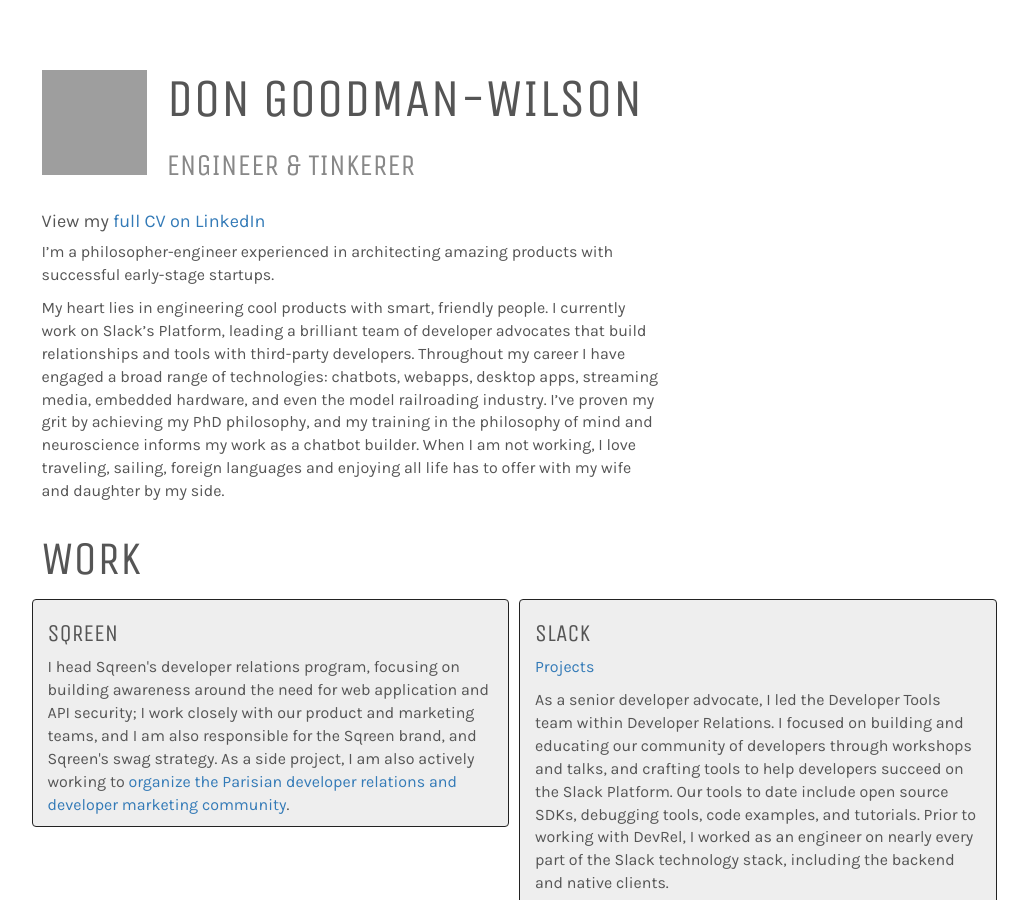
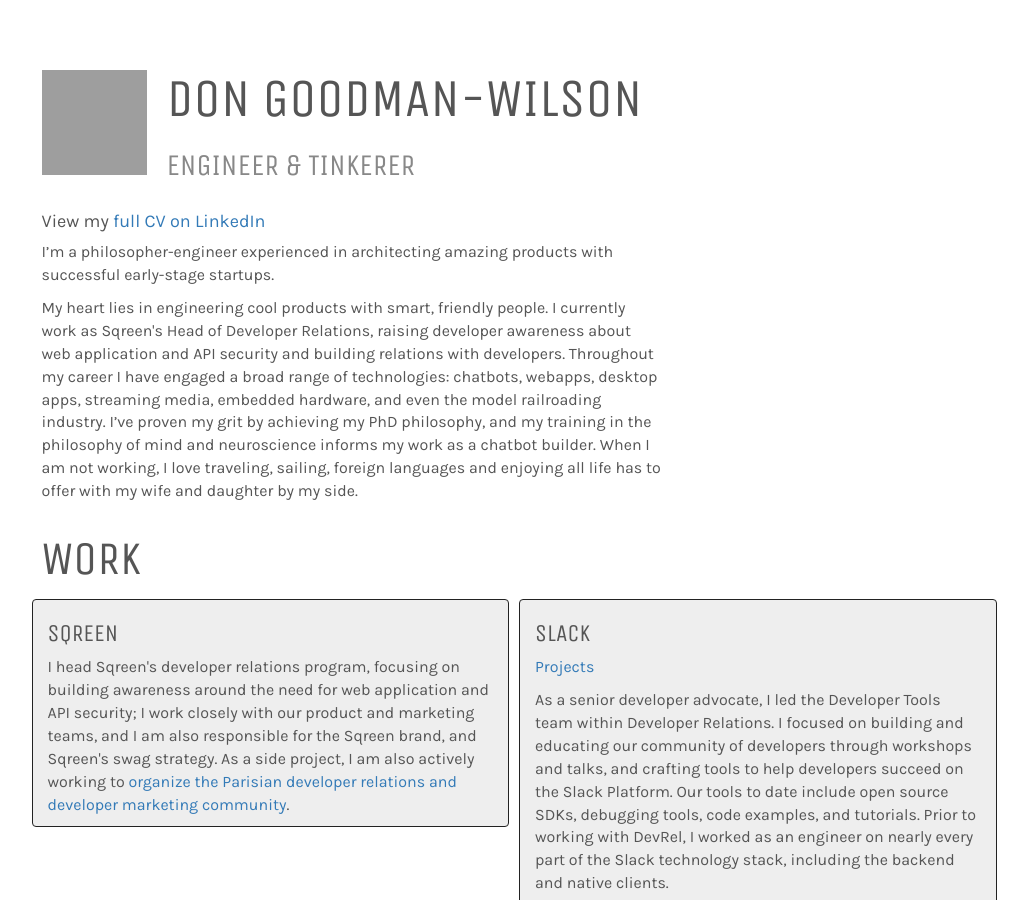
Before and after one commit to DEGoodmanWilson/DEGoodmanWilson.github.io, a Jekyll site: the page built from index.html, in a window 1280 px wide and 900 px high, cut to the strip 0-900 px from the top of the window. Shown: the whole strip, without its empty margins (126-1154 px from the left). Built offline with Jekyll 4.4.1, drawn with Linux system fonts in a browser that asks for light colours; nearby versions of some CDN libraries; grey boxes are pictures that could not be loaded.

Commit message:
Update current title

```diff
--- a/index.html
+++ b/index.html
@@ -12,7 +12,7 @@
     <div class="row">
         <div class="col-md-8">
             <p>I’m a philosopher-engineer experienced in architecting amazing products with successful early-stage startups.</p>
-            <p>My heart lies in engineering cool products with smart, friendly people. I currently work on Slack’s Platform, leading a brilliant team of developer advocates that build relationships and tools with third-party developers. Throughout my career I have engaged a broad range of technologies: chatbots, webapps, desktop apps, streaming media, embedded hardware, and even the model railroading industry. I’ve proven my grit by achieving my PhD philosophy, and my training in the philosophy of mind and neuroscience informs my work as a chatbot builder. When I am not working, I love traveling, sailing, foreign languages and enjoying all life has to offer with my wife and daughter by my side.</p>
+            <p>My heart lies in engineering cool products with smart, friendly people. I currently work as Sqreen's Head of Developer Relations, raising developer awareness about web application and API security and building relations with developers. Throughout my career I have engaged a broad range of technologies: chatbots, webapps, desktop apps, streaming media, embedded hardware, and even the model railroading industry. I’ve proven my grit by achieving my PhD philosophy, and my training in the philosophy of mind and neuroscience informs my work as a chatbot builder. When I am not working, I love traveling, sailing, foreign languages and enjoying all life has to offer with my wife and daughter by my side.</p>
         </div>
     </div>
 </div>
```
